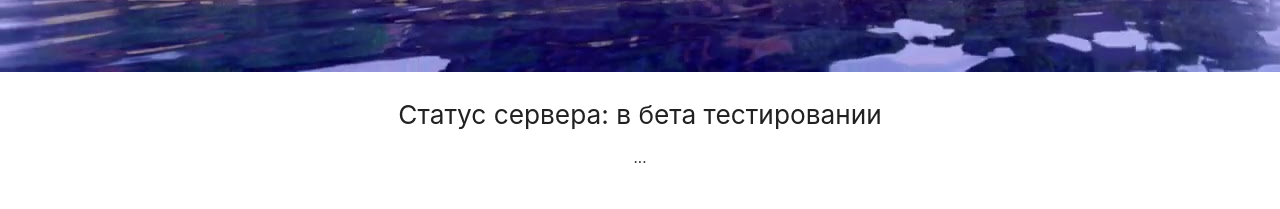
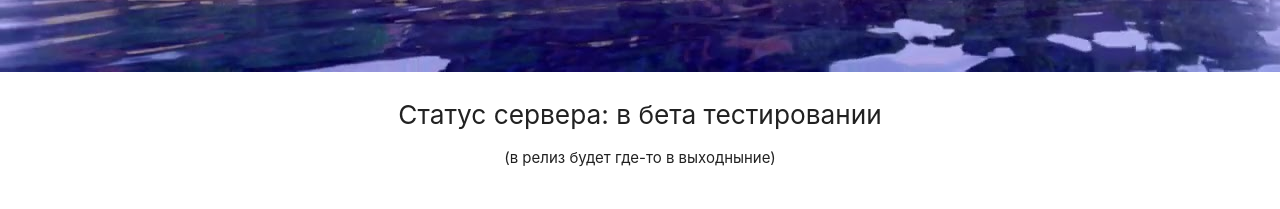
Before and after one commit to NikSavchenk0/oldmcvoid.net, a plain HTML site: page index.html in a window 1280 px wide. Shown: the part 267-476 px from the top of the page. Drawn offline with Linux system fonts and the light colour scheme.

Commit message:
Update index.html

```diff
--- a/index.html
+++ b/index.html
@@ -79,7 +79,7 @@
         </div>
         <section id="section-why" class="container">
             <h3 class="center-align">Статус сервера: в бета тестировании</h3>
-            <p class="center-align">...</p>
+            <p class="center-align">(в релиз будет где-то в выходныние)</p>
             <div class="row">
                 <div class="col s12 l3"><i class="material-icons benefit-icon">announcement</i></div>
                 <div class="col s12 l9">
```
